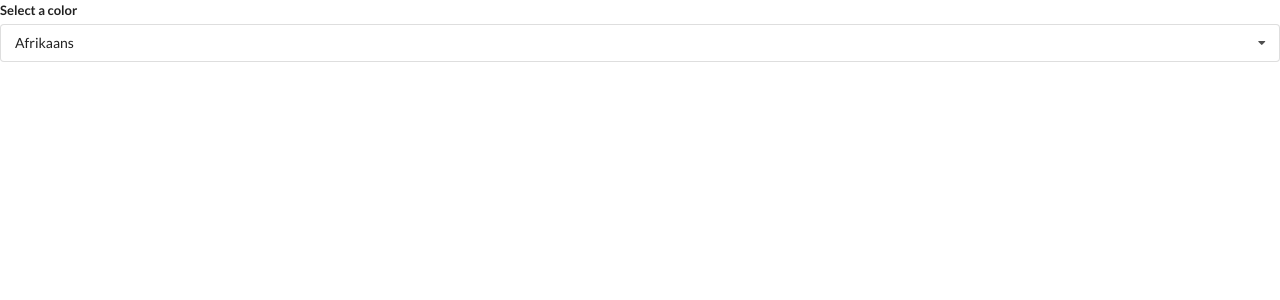
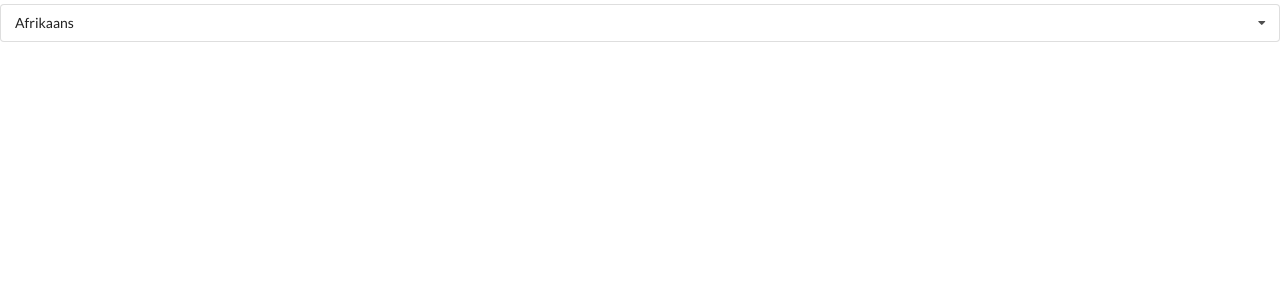
Before and after one commit to OussamaAlouat/react-widgets, a React (Create React App) app: page /dropdown in a window 1280 px wide. Shown: the top 300 px of the page. Built offline with nearby package versions, Linux system fonts and the light colour scheme.

Commit message:
Add new prop to make a dynamic label

```diff
--- a/src/components/Dropdown.js
+++ b/src/components/Dropdown.js
@@ -3,7 +3,7 @@ import React, { useState, useEffect, useRef } from 'react';
 
 const Dropdown = (props) => {
   const [ open, setOpen ] = useState(false);
-  const { options, selected, onSelectedChange } = props;
+  const { options, selected, onSelectedChange, label } = props;
   const reference = useRef();
 
   useEffect(() => {
@@ -44,7 +44,7 @@ const Dropdown = (props) => {
   return (
     <div className="ui form" ref={reference}>
       <div className="field">
-        <label className="label">Select a color</label>
+        <label className="label">{label}</label>
         <div
           onClick={ () => setOpen(!open) }
           className={`ui selection dropdown ${active}`}
```
